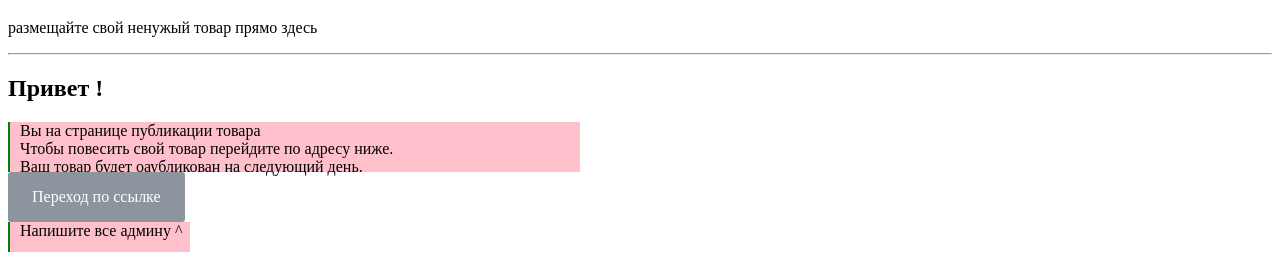
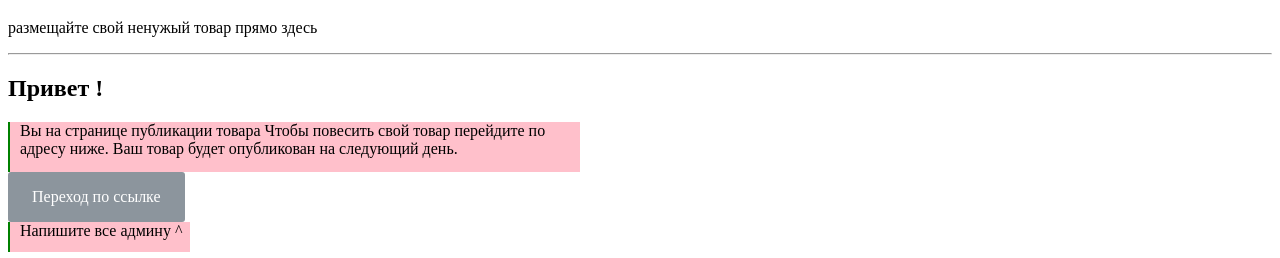
Before and after one commit to whoami-111/html, a plain HTML site: page Мillileo/index.html in a window 1280 px wide. Shown: the part 61-319 px from the top of the page. Drawn offline with Linux system fonts and the light colour scheme.

Commit message:
Update index.html

```diff
--- a/Мillileo/index.html
+++ b/Мillileo/index.html
@@ -10,11 +10,10 @@
 <h2>Привет !</h2>
 <div style="height:50px; width:560px; border-left:2px solid green; background-color:pink; padding-left:10px">
 	Вы на странице публикации товара
-	<br>
+
 	Чтобы повесить свой товар перейдите по адресу ниже.
-	<br>
-	Ваш товар будет оаубликован на следующий день.
-	<br>
+
+	Ваш товар будет опубликован на следующий день.
 </div>
 <style>
    .btn {
@@ -27,7 +26,7 @@
    }
 </style>
 <a href="https://t.me/ASAMBLET" class="btn">Переход по ссылке</a>
-	<br>
+
 <div style="height:30px; width:170px; border-left:2px solid green; background-color:pink; padding-left:10px">Напишите все админу ^
 </div>
 <hr>
```
